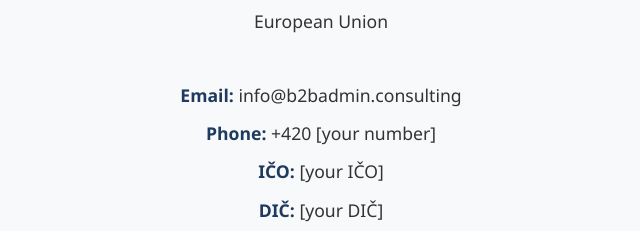
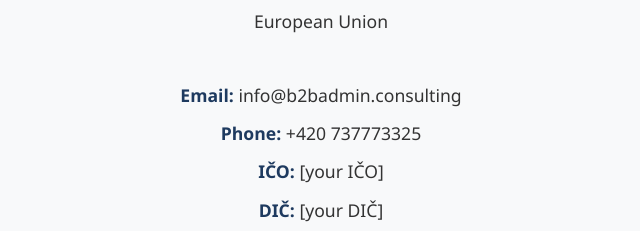
Before and after one commit to B2BAdmins/consultancy, a plain HTML site: page index.html in a window 1280 px wide. Shown: the part 4065-4296 px from the top of the page, 319-959 px from the left. Drawn offline with Linux system fonts and the light colour scheme.

Commit message:
Update index.html

```diff
--- a/index.html
+++ b/index.html
@@ -533,7 +533,7 @@
                 <p data-i18n="eu">European Union</p>
                 <br>
                 <p><strong>Email:</strong> info@b2badmin.consulting</p>
-                <p><strong data-i18n="phone">Phone:</strong> +420 [your number]</p>
+                <p><strong data-i18n="phone">Phone:</strong> +420 737773325</p>
                 <p><strong>IČO:</strong> [your IČO]</p>
                 <p><strong>DIČ:</strong> [your DIČ]</p>
                 <p><strong>VAT ID:</strong> [your VAT ID]</p>
```
